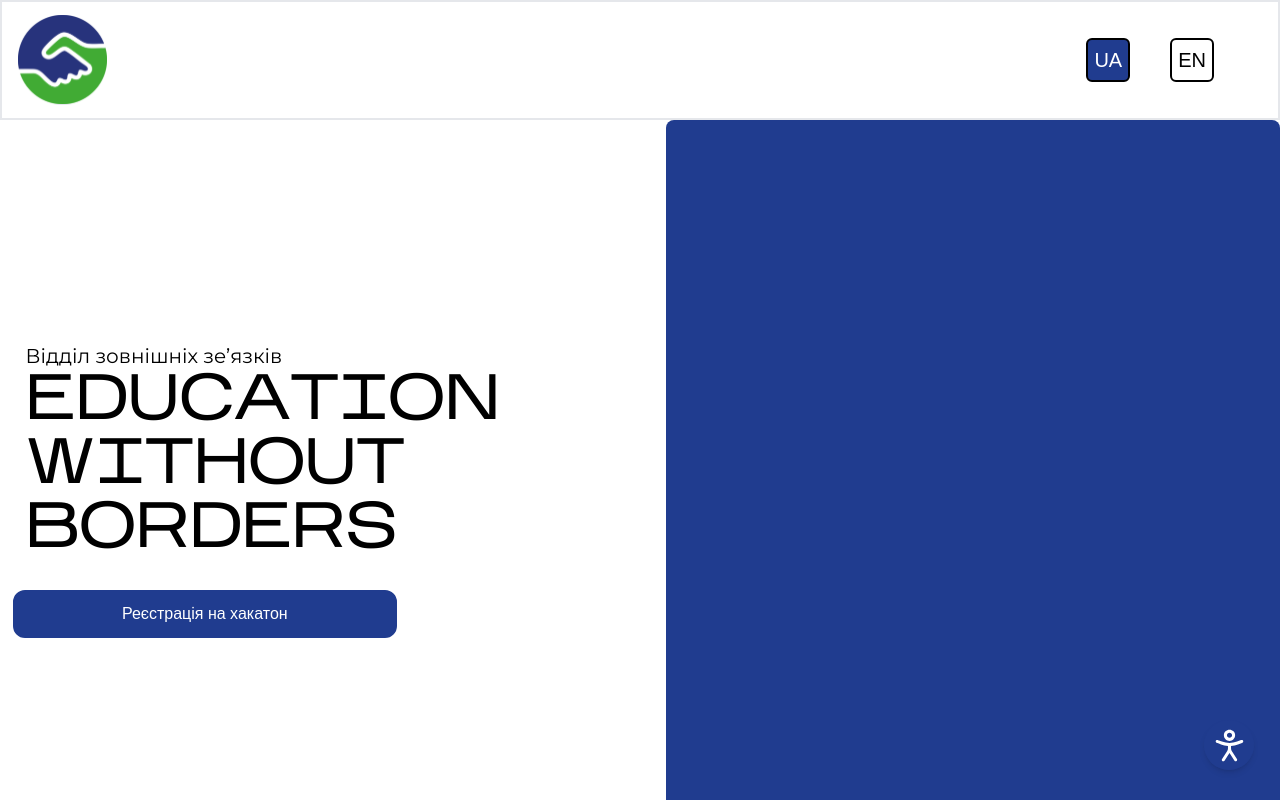
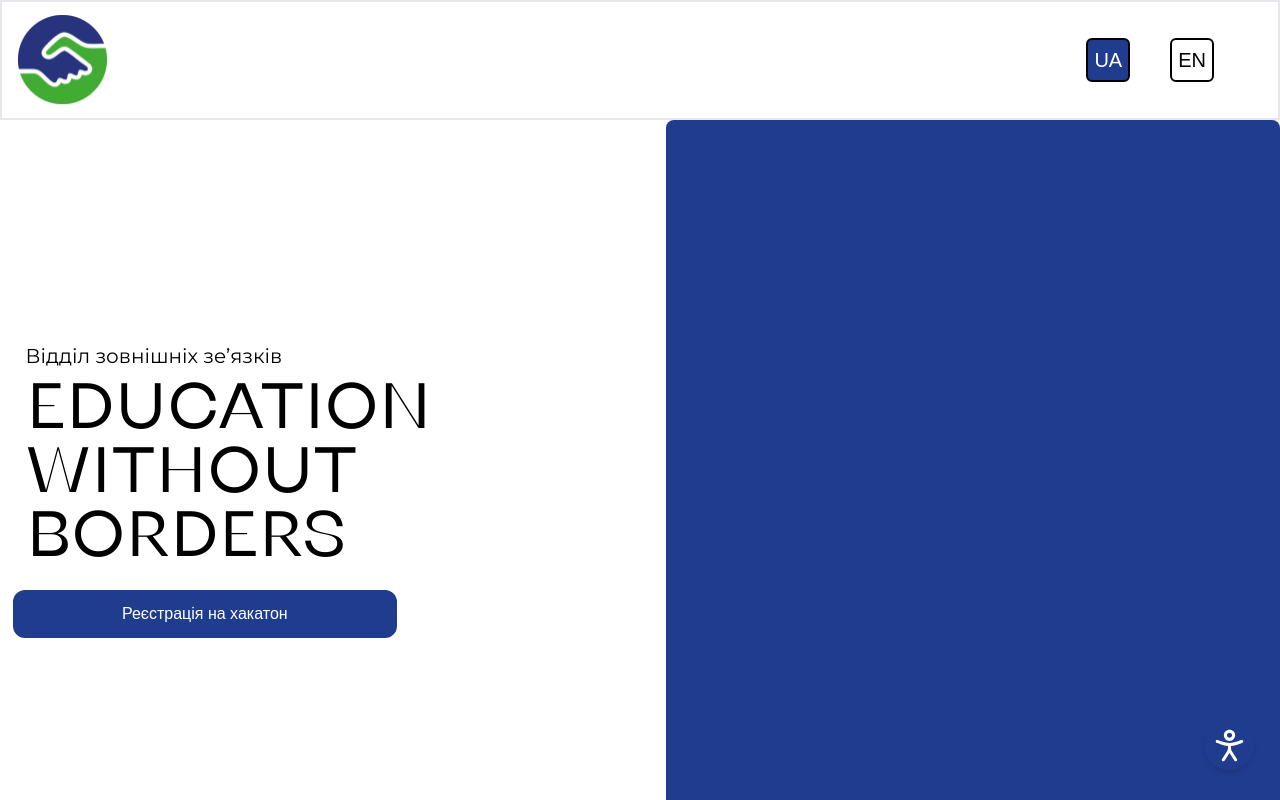
Before and after one commit to indnb/ExternalDeptFrontend, a Next.js app: page / in a window 1280 px wide. Shown: the top 800 px of the page. Built offline with nearby package versions, Linux system fonts and the light colour scheme.

Commit message:
Update index.tsx

```diff
--- a/src/Molecules/MainLeftPanel/index.tsx
+++ b/src/Molecules/MainLeftPanel/index.tsx
@@ -9,8 +9,11 @@ export const MainLeftPanel = () => {
   const { refRegistrationSection } = useRefStore();
   const { fontFamily } = useInvalidWidgetStore()
   const handlerScroll = () => {
-    refRegistrationSection?.current?.scrollIntoView({ behavior: "smooth" });
+    if (refRegistrationSection?.current) {
+      refRegistrationSection.current.scrollIntoView({ behavior: "smooth" });
+    }
   };
+
   return (
     <div className="h-[738px] flex w-[52vw] flex-col justify-center items-center max-[850px]:h-[auto] max-[550px]:h-[180px]">
       <p
@@ -23,7 +26,7 @@ export const MainLeftPanel = () => {
       <h1
         className={`h-[auto] text-[64px] w-[48vw] h-[auto] leading-[64px]  max-[850px]:text-[40px] max-[550px]:text-[30px] text-black
         max-[850px]:leading-[40px] max-[850px]:mt-[22px] max-[550px]:mt-[25px]
-        max-[850px]:w-[398px] max-[550px]:w-[80vw] ${fontFamily ? "font-kyivSerif" : "font-kharkiv"}`}
+        max-[850px]:w-[398px] max-[550px]:w-[80vw] ${fontFamily ? "font-kyivSerif" : "font-kyivSans"}`}
       //style={{
       //  fontFamily: fontFamily ? "Kharkiv Tone" : "Kyiv*Type Serif",
       //}}
```
